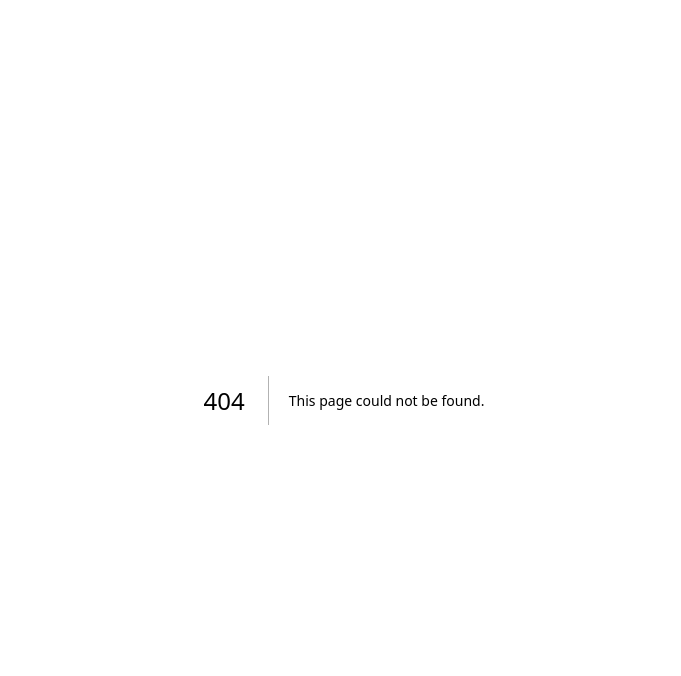
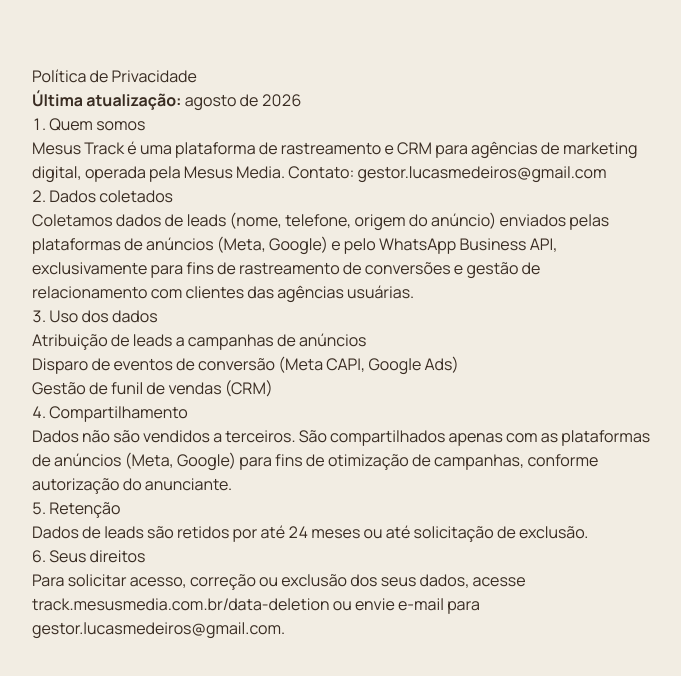
Before and after one commit to mesusmedia/track, a Next.js app: page /privacy in a window 1280 px wide. Before the commit this address had no page. Shown: the top 676 px of the page, without its empty margins (296-977 px from the left). Built offline with nearby package versions, Linux system fonts and the light colour scheme.

Commit message:
add privacy, terms and data-deletion pages for Meta app review

```diff
--- /dev/null
+++ b/src/app/data-deletion/page.tsx
@@ -0,0 +1,28 @@
+export const metadata = { title: "Exclusão de Dados — Mesus Track" };
+
+export default function DataDeletionPage() {
+  return (
+    <main className="max-w-2xl mx-auto px-6 py-16 prose prose-neutral dark:prose-invert">
+      <h1>Solicitação de Exclusão de Dados</h1>
+
+      <p>
+        Para solicitar a exclusão dos seus dados pessoais do Mesus Track, envie um e-mail para{" "}
+        <a href="mailto:gestor.lucasmedeiros@gmail.com">gestor.lucasmedeiros@gmail.com</a> com o
+        assunto <strong>"Exclusão de dados"</strong> e seu número de telefone ou nome completo.
+      </p>
+
+      <p>Sua solicitação será processada em até 15 dias úteis.</p>
+
+      <h2>O que será excluído</h2>
+      <ul>
+        <li>Dados de identificação (nome, telefone)</li>
+        <li>Histórico de leads e interações</li>
+        <li>Dados de atribuição de anúncios</li>
+      </ul>
+
+      <p>
+        Após a exclusão, você receberá uma confirmação por e-mail.
+      </p>
+    </main>
+  );
+}
--- /dev/null
+++ b/src/app/privacy/page.tsx
@@ -0,0 +1,47 @@
+export const metadata = { title: "Política de Privacidade — Mesus Track" };
+
+export default function PrivacyPage() {
+  return (
+    <main className="max-w-2xl mx-auto px-6 py-16 prose prose-neutral dark:prose-invert">
+      <h1>Política de Privacidade</h1>
+      <p><strong>Última atualização:</strong> agosto de 2026</p>
+
+      <h2>1. Quem somos</h2>
+      <p>
+        Mesus Track é uma plataforma de rastreamento e CRM para agências de marketing digital,
+        operada pela Mesus Media. Contato: gestor.lucasmedeiros@gmail.com
+      </p>
+
+      <h2>2. Dados coletados</h2>
+      <p>
+        Coletamos dados de leads (nome, telefone, origem do anúncio) enviados pelas plataformas
+        de anúncios (Meta, Google) e pelo WhatsApp Business API, exclusivamente para fins de
+        rastreamento de conversões e gestão de relacionamento com clientes das agências usuárias.
+      </p>
+
+      <h2>3. Uso dos dados</h2>
+      <ul>
+        <li>Atribuição de leads a campanhas de anúncios</li>
+        <li>Disparo de eventos de conversão (Meta CAPI, Google Ads)</li>
+        <li>Gestão de funil de vendas (CRM)</li>
+      </ul>
+
+      <h2>4. Compartilhamento</h2>
+      <p>
+        Dados não são vendidos a terceiros. São compartilhados apenas com as plataformas de
+        anúncios (Meta, Google) para fins de otimização de campanhas, conforme autorização do
+        anunciante.
+      </p>
+
+      <h2>5. Retenção</h2>
+      <p>Dados de leads são retidos por até 24 meses ou até solicitação de exclusão.</p>
+
+      <h2>6. Seus direitos</h2>
+      <p>
+        Para solicitar acesso, correção ou exclusão dos seus dados, acesse{" "}
+        <a href="/data-deletion">track.mesusmedia.com.br/data-deletion</a> ou envie e-mail para
+        gestor.lucasmedeiros@gmail.com.
+      </p>
+    </main>
+  );
+}
--- /dev/null
+++ b/src/app/terms/page.tsx
@@ -0,0 +1,38 @@
+export const metadata = { title: "Termos de Serviço — Mesus Track" };
+
+export default function TermsPage() {
+  return (
+    <main className="max-w-2xl mx-auto px-6 py-16 prose prose-neutral dark:prose-invert">
+      <h1>Termos de Serviço</h1>
+      <p><strong>Última atualização:</strong> agosto de 2026</p>
+
+      <h2>1. Aceitação</h2>
+      <p>
+        Ao usar o Mesus Track, você concorda com estes termos. O serviço é fornecido pela
+        Mesus Media para agências de marketing digital e seus clientes anunciantes.
+      </p>
+
+      <h2>2. Uso permitido</h2>
+      <p>
+        O Mesus Track destina-se exclusivamente ao rastreamento de conversões e gestão de leads
+        de campanhas de anúncios digitais. É proibido o uso para fins ilegais ou que violem as
+        políticas das plataformas de anúncios (Meta, Google).
+      </p>
+
+      <h2>3. Responsabilidades</h2>
+      <p>
+        O usuário é responsável por obter as autorizações necessárias dos seus clientes finais
+        para coleta e uso dos dados de leads, em conformidade com a LGPD.
+      </p>
+
+      <h2>4. Disponibilidade</h2>
+      <p>
+        O serviço é fornecido "como está". Não garantimos disponibilidade ininterrupta e não nos
+        responsabilizamos por perdas decorrentes de indisponibilidade.
+      </p>
+
+      <h2>5. Contato</h2>
+      <p>Dúvidas: gestor.lucasmedeiros@gmail.com</p>
+    </main>
+  );
+}
```
